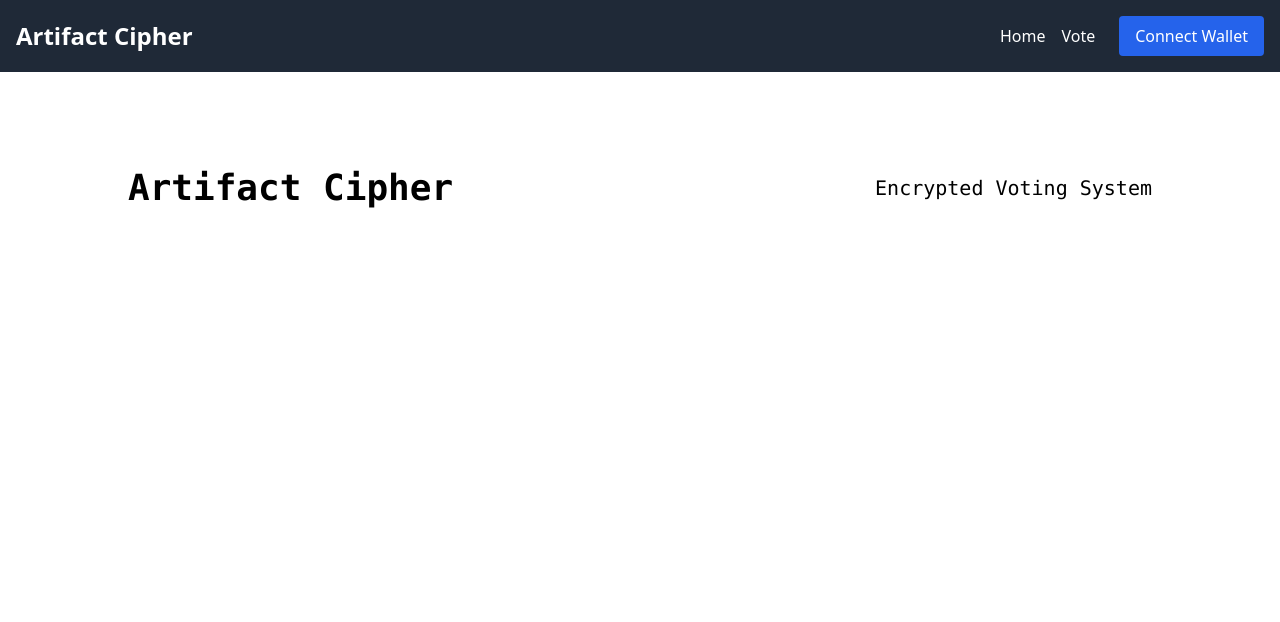
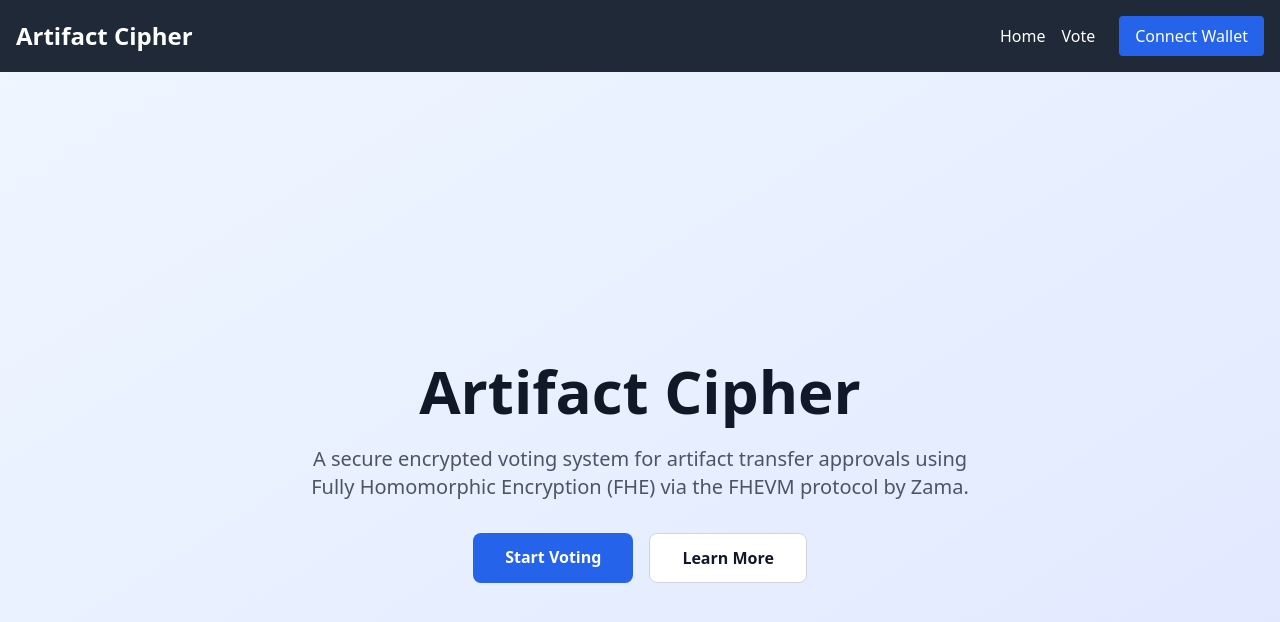
Before and after one commit to YeddaWalsh/artifact-cipher-vault, a Next.js app in the folder frontend/: page / in a window 1280 px wide. Shown: the top 622 px of the page. Built offline with nearby package versions, Linux system fonts and the light colour scheme.

Commit message:
style: enhance homepage with modern design
- Add gradient background and improved typography
- Implement call-to-action buttons
- Create visually appealing landing page layout

```diff
--- a/frontend/app/page.tsx
+++ b/frontend/app/page.tsx
@@ -1,9 +1,25 @@
 export default function Home() {
   return (
-    <main className="flex min-h-screen flex-col items-center justify-between p-24">
-      <div className="z-10 max-w-5xl w-full items-center justify-between font-mono text-sm lg:flex">
-        <h1 className="text-4xl font-bold">Artifact Cipher</h1>
-        <p className="text-xl">Encrypted Voting System</p>
+    <main className="flex min-h-screen flex-col items-center justify-center p-8 bg-gradient-to-br from-blue-50 to-indigo-100">
+      <div className="text-center max-w-4xl mx-auto">
+        <h1 className="text-6xl font-bold text-gray-900 mb-6">
+          Artifact Cipher
+        </h1>
+        <p className="text-xl text-gray-600 mb-8 max-w-2xl mx-auto">
+          A secure encrypted voting system for artifact transfer approvals using
+          Fully Homomorphic Encryption (FHE) via the FHEVM protocol by Zama.
+        </p>
+        <div className="flex flex-col sm:flex-row gap-4 justify-center">
+          <a
+            href="/vote"
+            className="bg-blue-600 hover:bg-blue-700 text-white px-8 py-3 rounded-lg font-semibold transition-colors"
+          >
+            Start Voting
+          </a>
+          <button className="bg-white hover:bg-gray-50 text-gray-900 px-8 py-3 rounded-lg font-semibold border border-gray-300 transition-colors">
+            Learn More
+          </button>
+        </div>
       </div>
     </main>
   )
```
